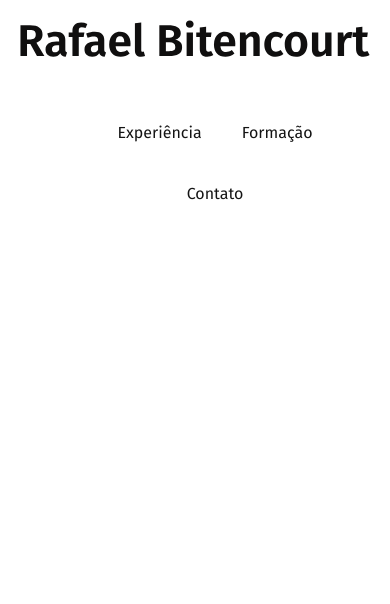
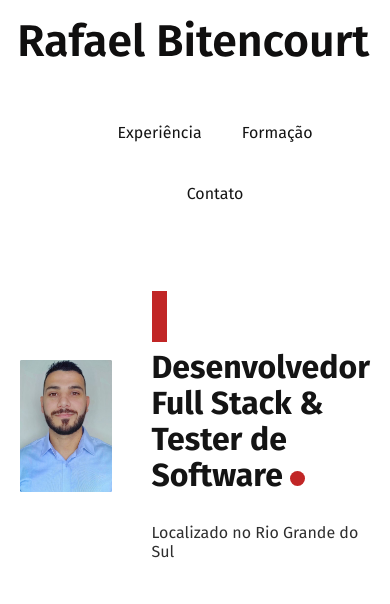
Before and after one commit to Rafaelbitencourrt/Curriculo-web, a plain HTML site: page index.html in a window 390 px wide. Drawn offline with Linux system fonts and the light colour scheme.

Commit message:
criado pag introdução

```diff
--- a/css/global.css
+++ b/css/global.css
@@ -2,6 +2,7 @@ body {
   font-family: "Fira Sans", Arial, sans-serif;
   margin: 0px;
   color: #141414;
+  width: 1440;
 }
 
 html,
--- a/css/header.css
+++ b/css/header.css
@@ -1,7 +1,7 @@
 .header {
   max-width: 1200px;
   padding: 40px 20px;
-  margin: 0;
+  margin: 0 auto;
   display: flex;
   justify-content: space-between;
   align-items: center;
--- /dev/null
+++ b/css/introducao.css
@@ -0,0 +1,54 @@
+.introducao {
+  max-width: 1200px;
+  padding: 40px 20px;
+  margin: 0 auto;
+  display: grid;
+  grid-template-columns: 1fr 2fr;
+  gap: 100px;
+  align-items: center;
+}
+
+.introducao_titulo {
+  font-size: 4.5rem;
+  line-height: 1.125;
+  margin-bottom: 30px;
+}
+
+.introducao_titulo::before {
+  content: url(../img/detalhe.svg);
+}
+
+.introducao_titulo::after {
+  content: url(../img/detalhe-ponto.svg);
+}
+
+.introducao p {
+  color: #2e2e2e;
+}
+
+@media (max-width: 1000px) {
+  .introducao_titulo {
+    font-size: 3rem;
+  }
+
+  .introducao_titulo {
+    font-size: 2rem;
+  }
+}
+
+@media (max-width: 800px) {
+  .introducao {
+    grid-template-columns: 1fr 1fr;
+    gap: 40px;
+  }
+}
+
+@media (max-width: 400) {
+  .introducao {
+    grid-template-columns: 1fr;
+  }
+
+  .introducao img {
+    display: none;
+  }
+}
--- a/css/style.css
+++ b/css/style.css
@@ -1,2 +1,3 @@
 @import "./global.css";
 @import "./header.css";
+@import "./introducao.css";
--- a/index.html
+++ b/index.html
@@ -24,5 +24,16 @@
         </ul>
       </nav>
     </header>
+    <main class="introducao">
+      <img src="./img/perfil.jpg" alt="Foto de perfil" />
+      <div>
+        <h1 class="introducao_titulo">
+          Desenvolvedor <br />
+          Full Stack & <br />
+          Tester de Software
+        </h1>
+        <p>Localizado no Rio Grande do Sul</p>
+      </div>
+    </main>
   </body>
 </html>
```
